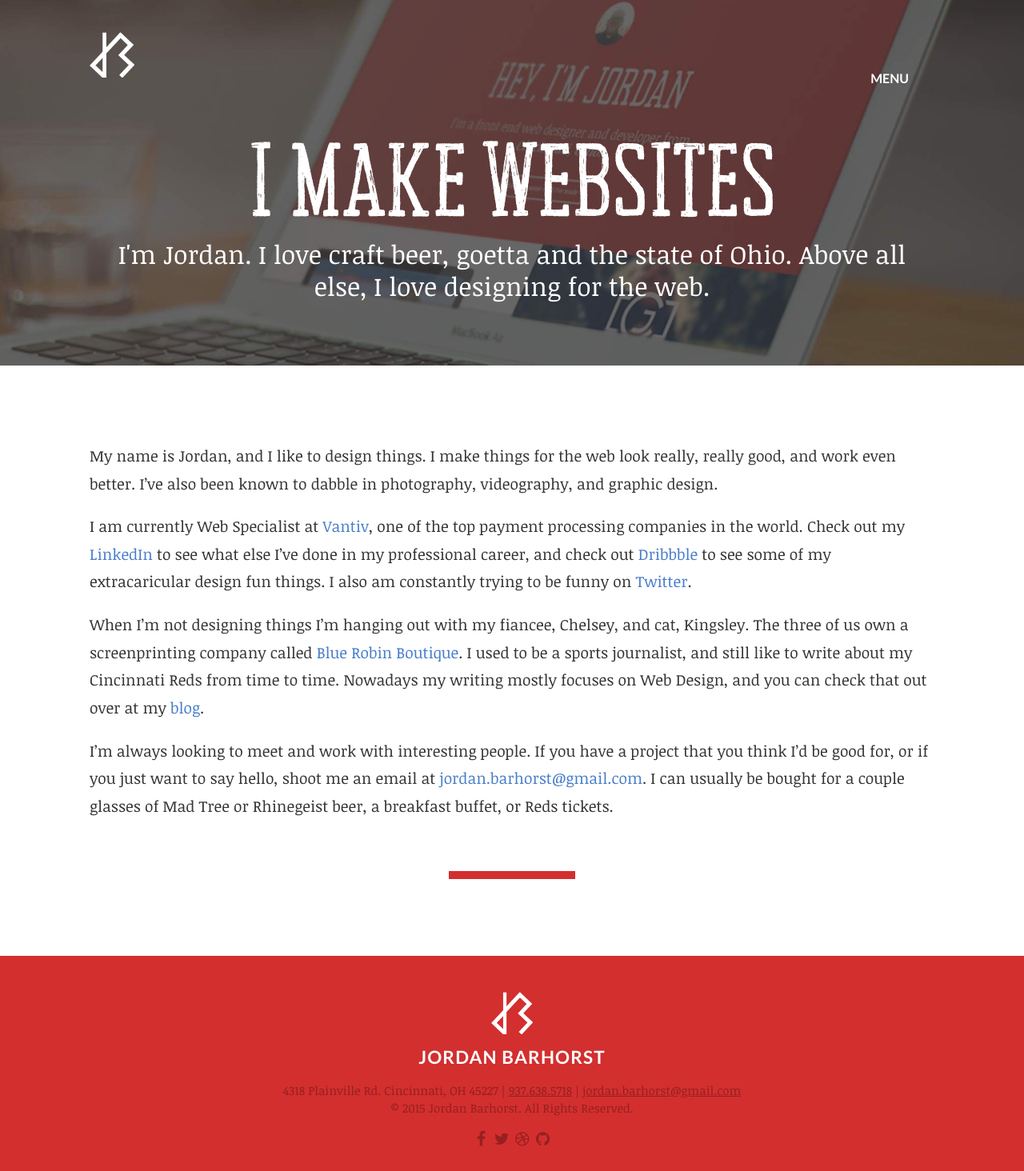
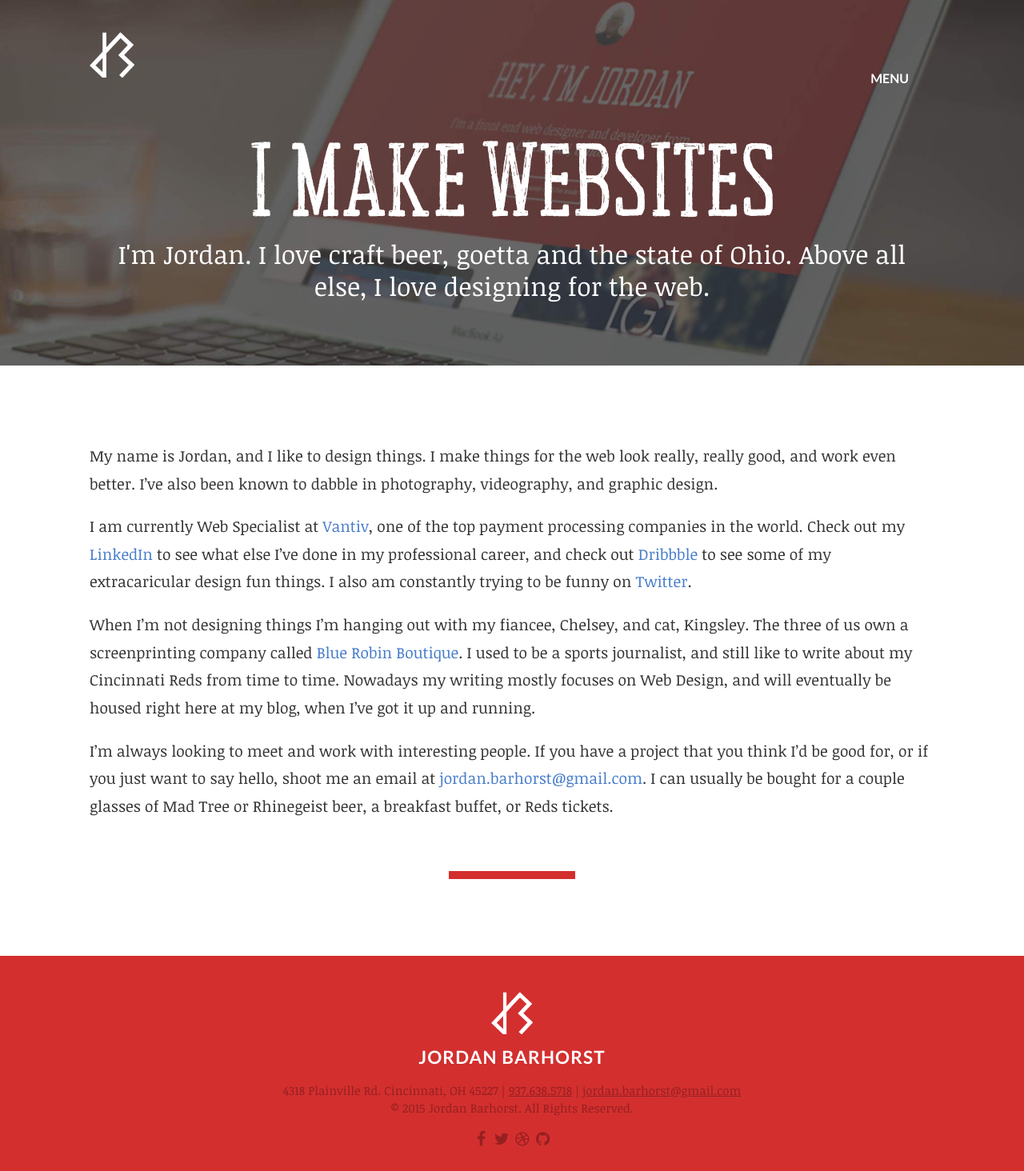
Before and after one commit to jordanbarhorst/jordanbarhorst.github.io, a Jekyll site: the page built from about.md, in a window 1280 px wide. Shown: the whole page at 80% size. Built offline with Jekyll 4.4.1, drawn with Linux system fonts in a browser that asks for light colours; nearby versions of some CDN libraries; Markdown is read by kramdown in place of the engine named in the settings.

```diff
--- a/about.md
+++ b/about.md
@@ -13,6 +13,6 @@
 
 I am currently Web Specialist at [Vantiv](http://www.vantiv.com), one of the top payment processing companies in the world. Check out my [LinkedIn](https://www.linkedin.com/in/jordanbarhorst) to see what else I've done in my professional career, and check out [Dribbble](http://www.dribbble.com/jordanbarhorst) to see some of my extracaricular design fun things. I also am constantly trying to be funny on [Twitter](http://www.twitter.com/JordanBarhorst).
 
-When I'm not designing things I'm hanging out with my fiancee, Chelsey, and cat, Kingsley. The three of us own a screenprinting company called [Blue Robin Boutique](https://www.etsy.com/shop/BlueRobinBoutique). I used to be a sports journalist, and still like to write about my Cincinnati Reds from time to time. Nowadays my writing mostly focuses on Web Design, and you can check that out over at my [blog]({{ site.url }}/blog/).
+When I'm not designing things I'm hanging out with my fiancee, Chelsey, and cat, Kingsley. The three of us own a screenprinting company called [Blue Robin Boutique](https://www.etsy.com/shop/BlueRobinBoutique). I used to be a sports journalist, and still like to write about my Cincinnati Reds from time to time. Nowadays my writing mostly focuses on Web Design, and will eventually be housed right here at my blog, when I've got it up and running.
 
 I'm always looking to meet and work with interesting people. If you have a project that you think I'd be good for, or if you just want to say hello, shoot me an email at [jordan.barhorst@gmail.com](mailto:jordan.barhorst@gmail.com). I can usually be bought for a couple glasses of Mad Tree or Rhinegeist beer, a breakfast buffet, or Reds tickets.
```
Also changed, not shown: _posts/2016-06-18-harlow-builders.md (+1 -1 lines), blog.md (deleted, +0 -8 lines).
